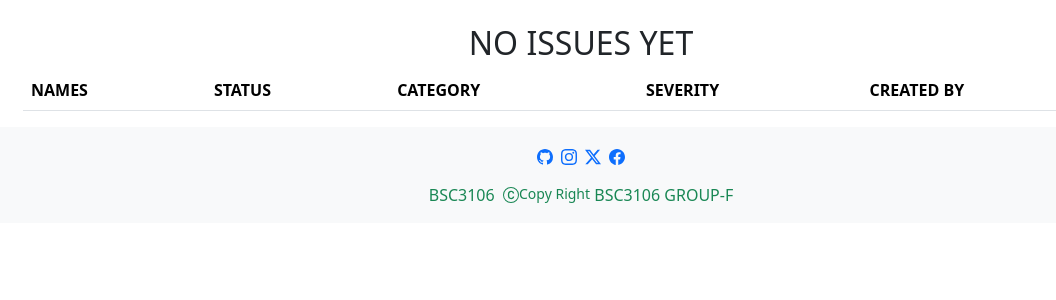
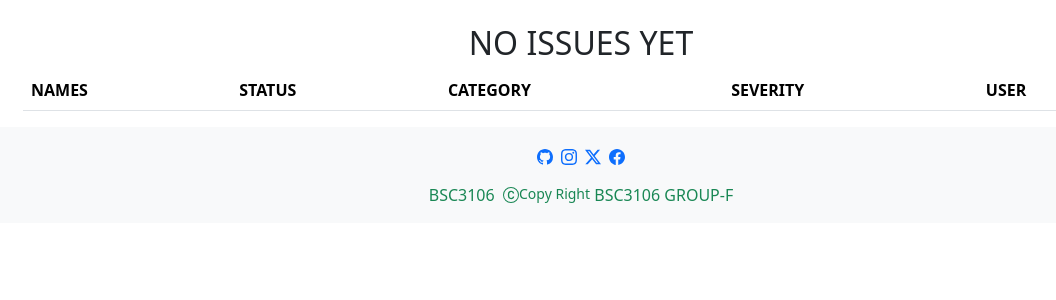
Before and after one commit to ColinAdo/open-source-bug-tracker-group-F, a Flask app: template app/templates/core/issues_list.html in a window 1280 px wide. Shown: the top 300 px of the page, without its empty margins (59-1115 px from the left). Run offline with Flask 3, Linux system fonts and the light colour scheme; the template is opened without the code that fills it, so the values that code supplies are empty.

Commit message:
Updated CREATED BY to USER

```diff
--- a/app/templates/core/issues_list.html
+++ b/app/templates/core/issues_list.html
@@ -23,7 +23,7 @@
       <th scope="col">STATUS</th>
       <th scope="col">CATEGORY</th>
       <th scope="col">SEVERITY</th>
-      <th scope="col">CREATED BY</th>
+      <th scope="col">USER</th>
     </tr>
   </thead>
   <tbody>
```
